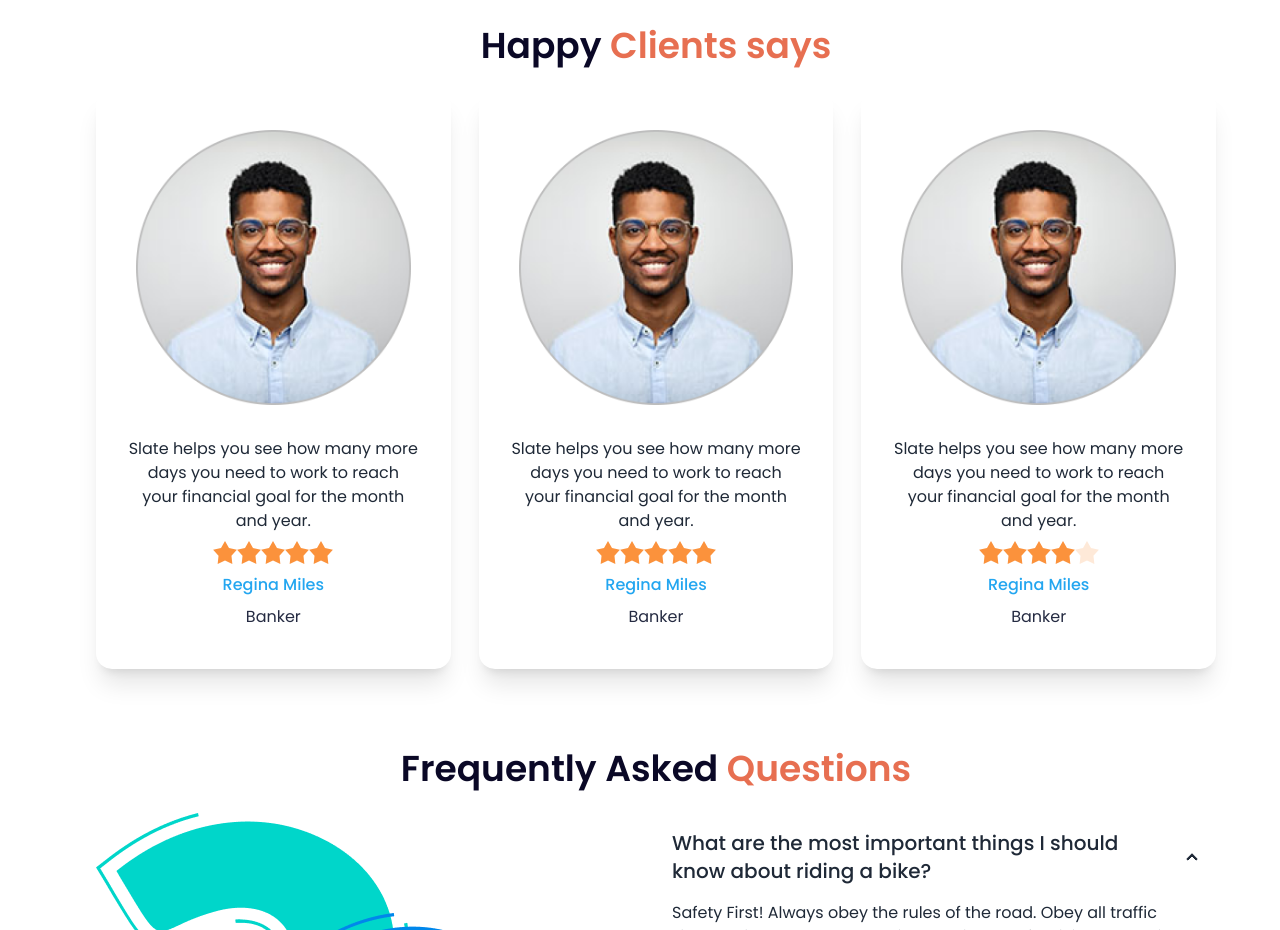
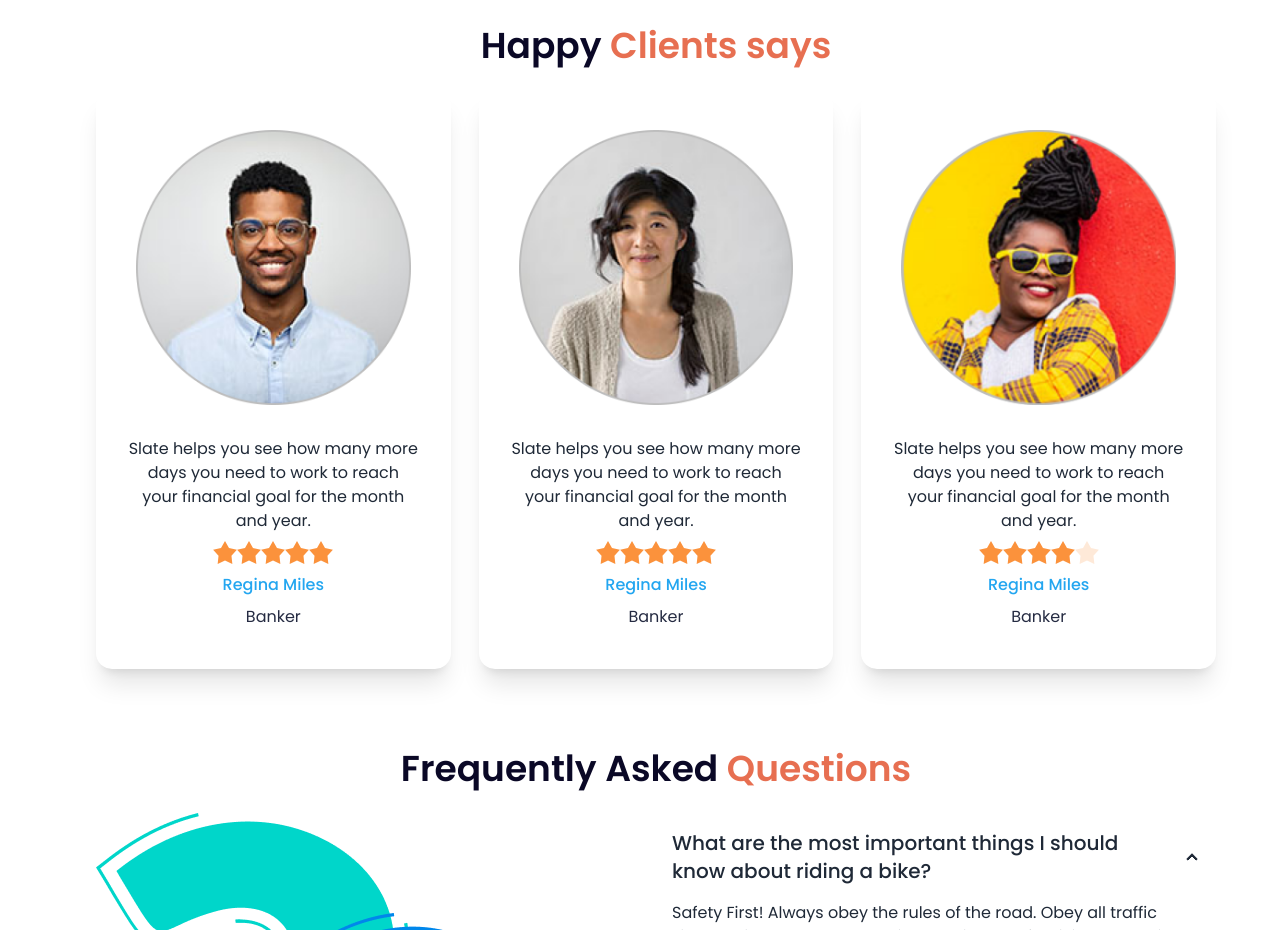
Before and after one commit to Jannat917/biker-zone-daisy-ui, a plain HTML site: page index.html in a window 1280 px wide. Shown: the part 1620-2550 px from the top of the page. Drawn offline with nearby package versions, Linux system fonts and the light colour scheme.

Commit message:
changed user

```diff
--- a/index.html
+++ b/index.html
@@ -267,7 +267,7 @@
 
 <div class="card  bg-base-100 shadow-xl">
     <figure class="px-10 pt-10">
-      <img src="./images/others/user-1.png" alt="Shoes" class="rounded-xl" />
+      <img src="./images/others/user-2.png" alt="Shoes" class="rounded-xl" />
     </figure>
     <div class="card-body items-center text-center">
 
@@ -304,7 +304,7 @@
 
   <div class="card  bg-base-100 shadow-xl">
     <figure class="px-10 pt-10">
-      <img src="./images/others/user-1.png" alt="Shoes" class="rounded-xl" />
+      <img src="./images/others/user-3.png" alt="Shoes" class="rounded-xl" />
     </figure>
     <div class="card-body items-center text-center">
 
```
